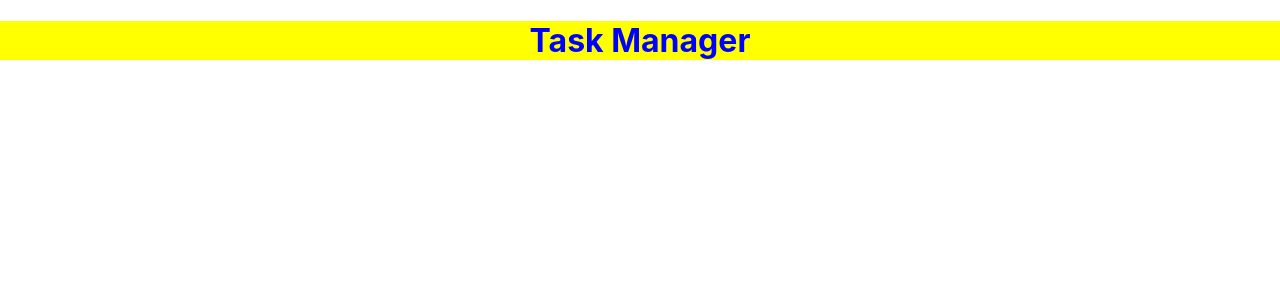
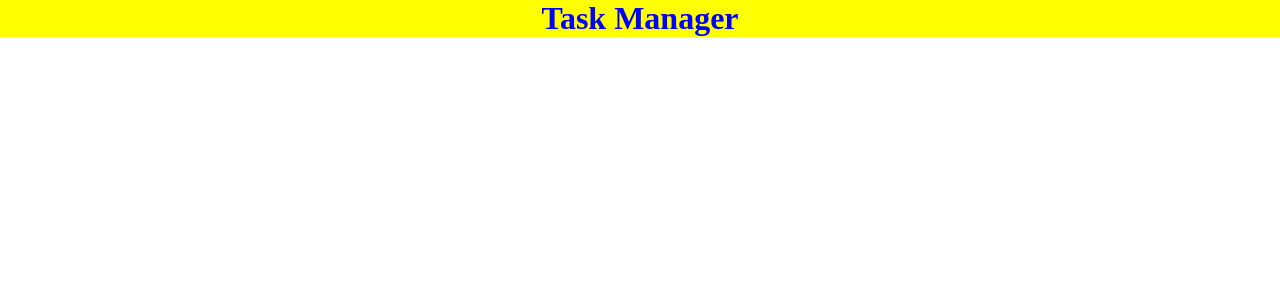
Before and after one commit to Sakaria-Qcorp/React-Task-Manager, a React (Create React App) app: page / in a window 1280 px wide. Shown: the top 300 px of the page. Built offline with nearby package versions, Linux system fonts and the light colour scheme.

Commit message:
adding styling

```diff
--- a/src/index.css
+++ b/src/index.css
@@ -1,13 +1,6 @@
-body {
+@import url('https://fonts.googleapis.com/css2?family=Poppins:wght@300;400&display=swap');
+* {
+  box-sizing: border-box;
   margin: 0;
-  font-family: -apple-system, BlinkMacSystemFont, 'Segoe UI', 'Roboto', 'Oxygen',
-    'Ubuntu', 'Cantarell', 'Fira Sans', 'Droid Sans', 'Helvetica Neue',
-    sans-serif;
-  -webkit-font-smoothing: antialiased;
-  -moz-osx-font-smoothing: grayscale;
+  padding: 0;
 }
-
-code {
-  font-family: source-code-pro, Menlo, Monaco, Consolas, 'Courier New',
-    monospace;
-}
```
